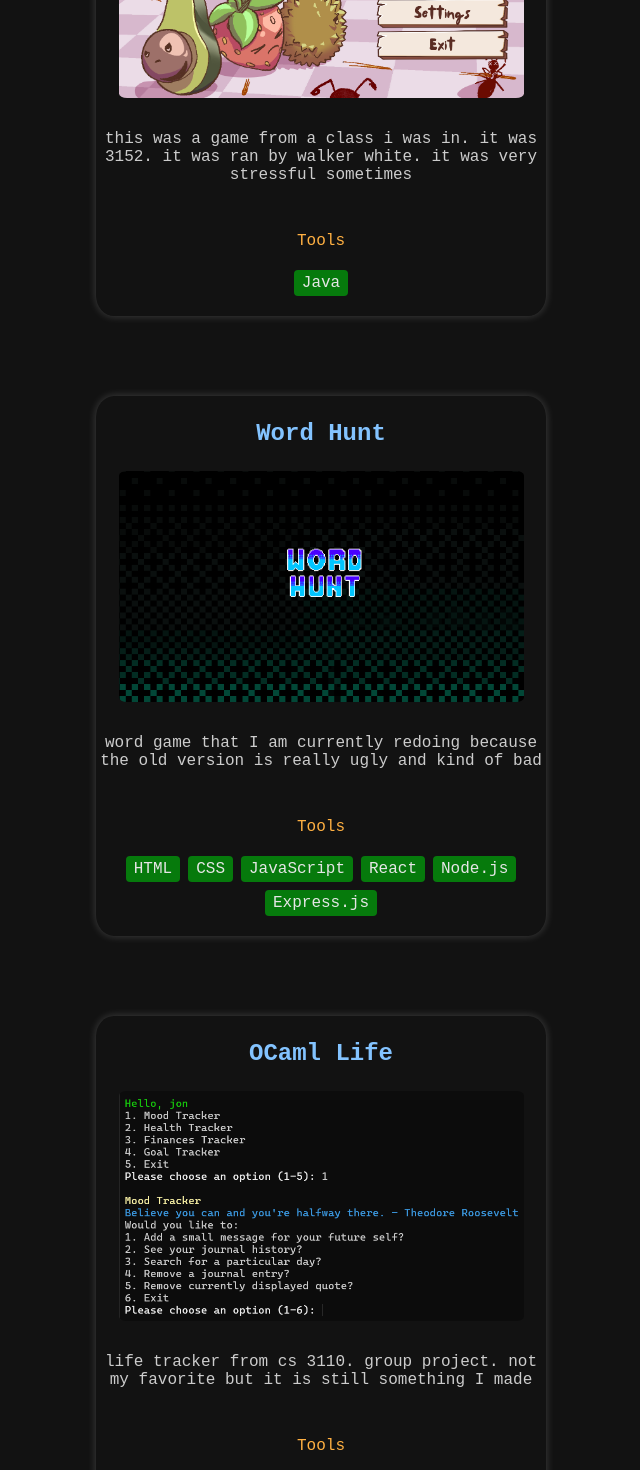
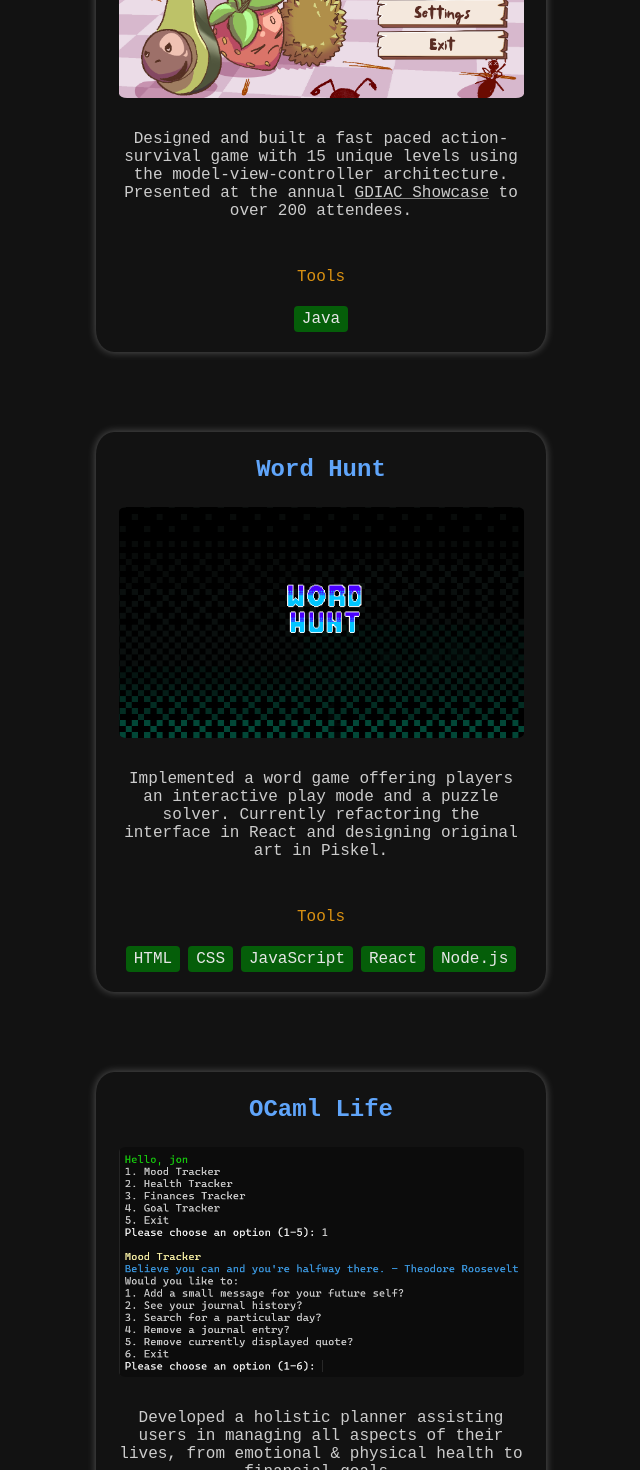
Before and after one commit to JonathanScardon/portfolio, a React (Vite) app: page / in a window 1280 px wide. Shown: the part 1240-2710 px from the top of the page, without its empty margins (319-959 px from the left). Built offline with nearby package versions, Linux system fonts and the light colour scheme; a small style sheet from the web is missing.

Commit message:
project card styling + descriptions, global subheaders

```diff
--- a/src/Data/Data.jsx
+++ b/src/Data/Data.jsx
@@ -13,7 +13,15 @@ export const projects = [
         title: "Super Food Chain",
         image: SuperFoodChainImg,
         link: "",
-        description: "this was a game from a class i was in. it was 3152. it was ran by walker white. it was very stressful sometimes",
+        descriptionParts: [
+            "Designed and built a fast paced action-survival game with 15 unique levels using the model-view-controller architecture. Presented at the annual ",
+            {
+            "type": "link",
+            "text": "GDIAC Showcase",
+            "url": "https://gdiac.cs.cornell.edu/gdiac/showcase/gallery/superfoodchain/"
+            },
+            " to over 200 attendees."
+        ],
         tools: ["Java"],
         id: 0,
     },
@@ -22,8 +30,11 @@ export const projects = [
         title: "Word Hunt",
         image: WordHuntImg,
         link: "",
-        description: "word game that I am currently redoing because the old version is really ugly and kind of bad",
-        tools: ["HTML", "CSS", "JavaScript", "React", "Node.js", "Express.js"],
+        descriptionParts: [
+            "Implemented a word game offering players an interactive play mode and a puzzle solver. Currently refactoring the interface in React and designing original art in Piskel."
+        ],
+
+        tools: ["HTML", "CSS", "JavaScript", "React", "Node.js"],
         id: 1,
     },
 
@@ -31,7 +42,9 @@ export const projects = [
         title: "OCaml Life",
         image: OCamlLifeImg,
         link: "",
-        description: "life tracker from cs 3110. group project. not my favorite but it is still something I made",
+        descriptionParts: [
+            "Developed a holistic planner assisting users in managing all aspects of their lives, from emotional & physical health to financial goals."
+        ],
         tools: ["OCaml"],
         id: 2,
     },
@@ -41,7 +54,9 @@ export const projects = [
         title: "Sudoku",
         image: SudokuImg,
         link: "",
-        description: "puzzle game",
+        descriptionParts: [
+            "Recreated the classic Sudoku puzzle in Python with a GUI built in CustomTkinter."
+        ],
         tools: ["Python"],
         id: 3,
     }
--- a/src/components/Projects/ProjectStyles.jsx
+++ b/src/components/Projects/ProjectStyles.jsx
@@ -1,5 +1,4 @@
 import styled from 'styled-components';
-
 
 
 export const ProjectGrid = styled.div`
@@ -8,23 +7,15 @@ export const ProjectGrid = styled.div`
   gap: 5rem;
   padding: 2rem;
   justify-content: center;
-  // background: green;
-  // border-style:solid;
   border-width:1px;
 `;
 
+export const ProjectContainer = styled.div`
+text-align: center;
 
 
-// Project box styling
-export const ProjectContainer = styled.div`
-text-align: center;
-// width: 400px;
-// background:grey;
-// border-style:solid;
-//   border-width:1px;
-color:#F8F8FF	;
-
-color:black;
+color:rgb(248, 248, 255);
+color: rgb(204, 204, 204);
 
 
 // border: 1px solid #E0E0E0 ;
@@ -37,12 +28,7 @@ border-radius: 4%;
 
 
 
-box-shadow: 0 0 8px rgba(255, 255, 255, 0.2);
-
-
-color: #CCCCCC;
-
-
+box-shadow: 0 0 8px rgba(255, 255, 255, .3);
 
 
 font-family: 'Cascadia Code', monospace;
@@ -53,6 +39,7 @@ export const Title = styled.h3`
 // margin: auto;
 font-size:150%;
 color: rgb(131, 195, 255);
+color: #60a5fa;
 `
 
 export const ProjectImg = styled.img`
@@ -69,11 +56,14 @@ export const ProjectImg = styled.img`
 export const ProjectDescription = styled.div`
 margin-top:2rem;
 margin-bottom:3rem;
+margin-left:5%;
+margin-right:5%;
 `
 
 
 export const ToolsHeader = styled.div`
-color:#ffb042
+color: #f59e0b;
+color:rgb(218, 145, 18);
 `
 
 export const ToolsList = styled.ul`
@@ -86,14 +76,18 @@ display:inline-block;
 padding: 4px 8px;
 margin: 4px;
 
-
-
-
 border-radius:4px;
 
 color:#e6e6e6;
 
-// background: #62a7e8;
-background: rgb(6, 122, 12);
+background: rgb(5, 94, 9);
+// background: rgb(4, 78, 8);
 
 `
+
+
+export const SupportLink = styled.a`
+color: inherit;
+text-decoration-color: rgb(130, 130, 130);
+
+`
--- a/src/components/Projects/Projects.jsx
+++ b/src/components/Projects/Projects.jsx
@@ -1,4 +1,4 @@
-import {ProjectGrid, ProjectContainer, Title, ProjectImg, ProjectDescription, ToolsHeader, ToolsList, ToolItem} from "./ProjectStyles.jsx"
+import {ProjectGrid, ProjectContainer, Title, ProjectImg, ProjectDescription, ToolsHeader, ToolsList, ToolItem, SupportLink} from "./ProjectStyles.jsx"
 import {Subheading} from "../../globalStyles.jsx"
 import {projects} from "../../Data/Data.jsx"
 
@@ -21,9 +21,25 @@ function Projects(){
 
                         <ProjectImg src = {p.image}/>
 
-                        <ProjectDescription>
-                            {p.description}
+                       <ProjectDescription>
+                            {p.descriptionParts.map((part, index) => {
+                                if (typeof part === 'string') {
+                                    return part;
+                                } else if (part.type === 'link') {
+                                return (
+                                    <SupportLink
+                                    key={index}
+                                    href={part.url}
+                                    target="_blank"
+                                    rel="noopener noreferrer"
+                                    >
+                                        {part.text}
+                                    </SupportLink>
+                                );
+                                }
+                            })}
                         </ProjectDescription>
+
 
                         <ToolsHeader>Tools</ToolsHeader>
                         <ToolsList>
--- a/src/globalStyles.jsx
+++ b/src/globalStyles.jsx
@@ -17,4 +17,5 @@ export const SectionContainer = styled.div`
 export const Subheading = styled.h2`
 text-align:center;
 font-size:2.5rem;
+color: #e2e8f0;
 `
```
